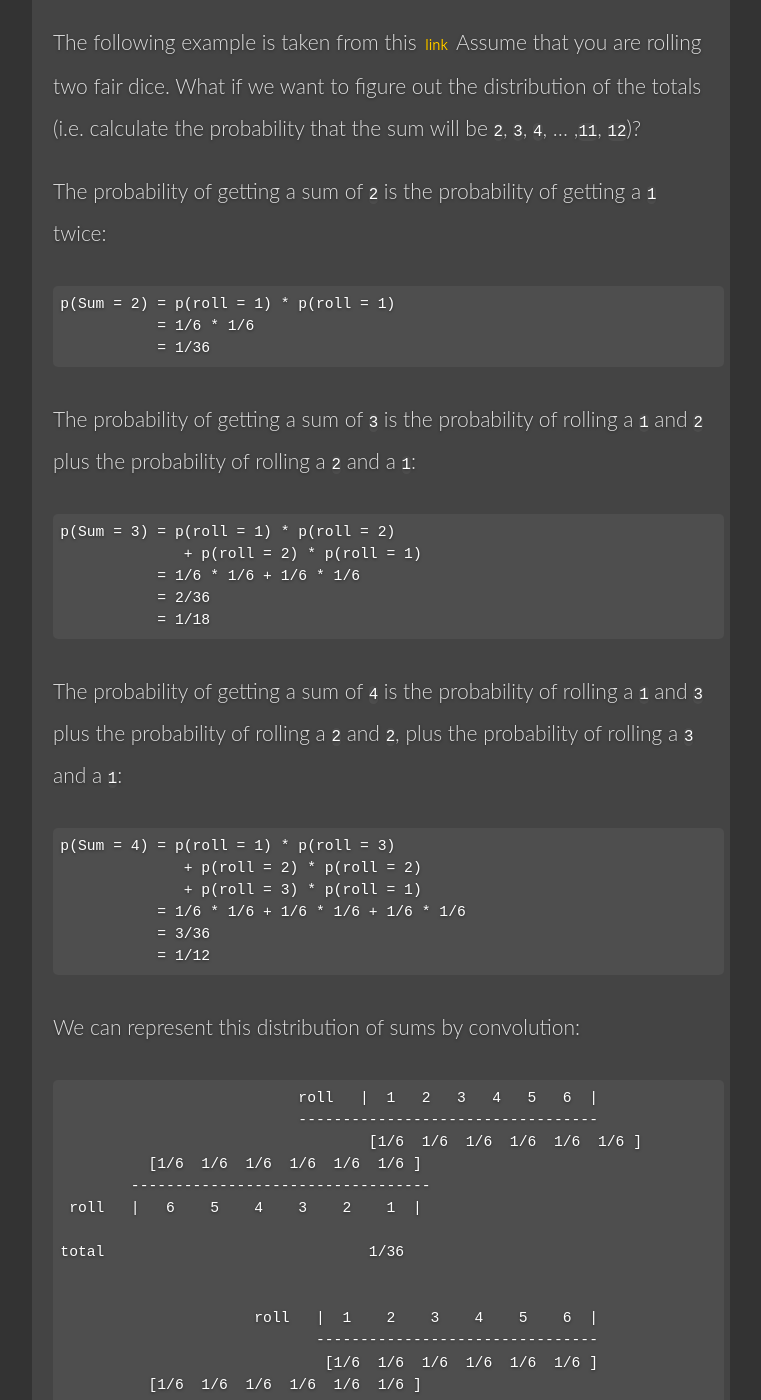
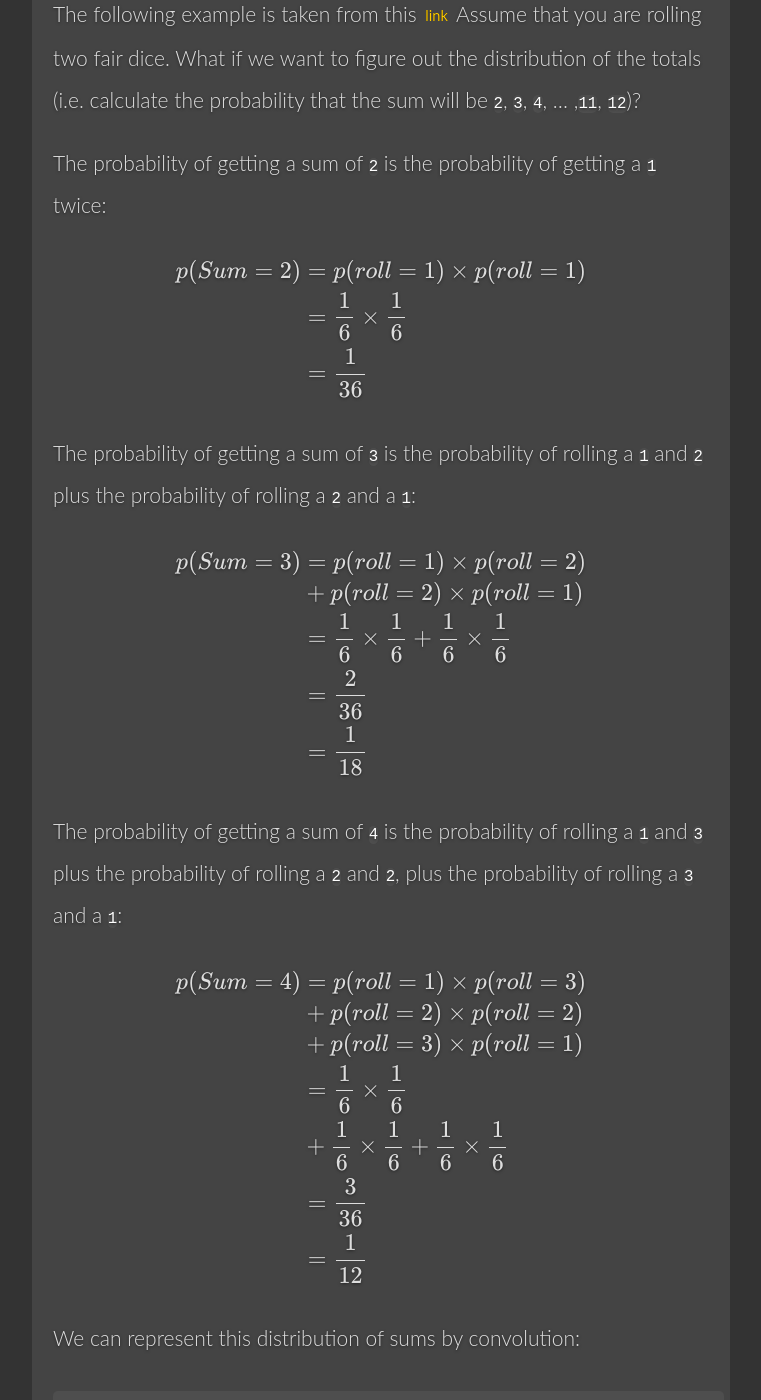
Before and after one commit to Edderic/edderic.github.io, a Jekyll site: the page built from _posts/2015-07-12-probability-of-hitting-deadlines-based-on-pivotal-tracker-points.markdown, in a window 1280 px wide and 1400 px high, scrolled down 6013 px. Shown: the whole window, without its empty margins (259-1020 px from the left). Built offline with Jekyll 4.4.1, drawn with Linux system fonts in a browser that asks for light colours; formulas are drawn with MathJax 3; some of the changed text lies outside the part shown.

Commit message:
prettify using MathJax

````diff
--- a/_posts/2015-07-12-probability-of-hitting-deadlines-based-on-pivotal-tracker-points.markdown
+++ b/_posts/2015-07-12-probability-of-hitting-deadlines-based-on-pivotal-tracker-points.markdown
@@ -104,10 +104,7 @@ represent the time-elapsed distribution over a `1`-pointer as `A`, and let's
 represent the time-elapsed distribution over a `2`-pointer as `B`. Thus, we could
 get the `T` total distribution by convolving the distributions as follows:
 
-```
-T(t) = A(t) ∗ A(t) ∗ A(t) ∗ A(t) ∗ A(t) ∗
-B(t) ∗ B(t)
-```
+$$T(t) = A(t) ∗ A(t) ∗ A(t) ∗ A(t) ∗ A(t) ∗ B(t) ∗ B(t)$$
 
 where `∗` is the convolution operator.
 
@@ -146,7 +143,7 @@ are lined up:
     ---------------
                 18
 
-The resulting array is the convolution: `[4, 13, 28, 27, 18]`
+The resulting array is the convolution: $$[4, 13, 28, 27, 18]$$
 
 ### How is convolution related to probability?
 The following example is taken from this [link](http://www.dartmouth.edu/~chance/teaching_aids/books_articles/probability_book/Chapter7.pdf) Assume that you are rolling
@@ -156,28 +153,41 @@ totals (i.e. calculate the probability that the sum will be `2`, `3`, `4`, ...
 
 The probability of getting a sum of `2` is the probability of getting a `1` twice:
 
-    p(Sum = 2) = p(roll = 1) * p(roll = 1)
-               = 1/6 * 1/6
-               = 1/36
+$$
+\begin{align}
+ p(Sum = 2) &= p(roll = 1) \times p(roll = 1) \\
+ &= \frac{1}{6} \times \frac{1}{6} \\
+ &= \frac{1}{36} \\
+\end{align}
+$$
 
 The probability of getting a sum of `3` is the probability of rolling a `1` and `2`
 plus the probability of rolling a `2` and a `1`:
 
-    p(Sum = 3) = p(roll = 1) * p(roll = 2)
-                  + p(roll = 2) * p(roll = 1)
-               = 1/6 * 1/6 + 1/6 * 1/6
-               = 2/36
-               = 1/18
+$$
+\begin{align}
+ p(Sum = 3) &= p(roll = 1) \times p(roll = 2) \\
+&+ p(roll = 2) \times p(roll = 1) \\
+ &= \frac{1}{6} \times \frac{1}{6} + \frac{1}{6} \times \frac{1}{6}\\
+ &= \frac{2}{36} \\
+ &= \frac{1}{18} \\
+\end{align}
+$$
 
 The probability of getting a sum of `4` is the probability of rolling a `1` and `3`
 plus the probability of rolling a `2` and `2`, plus the probability of rolling a `3` and a `1`:
 
-    p(Sum = 4) = p(roll = 1) * p(roll = 3)
-                  + p(roll = 2) * p(roll = 2)
-                  + p(roll = 3) * p(roll = 1)
-               = 1/6 * 1/6 + 1/6 * 1/6 + 1/6 * 1/6
-               = 3/36
-               = 1/12
+$$
+\begin{align}
+ p(Sum = 4) &= p(roll = 1) \times p(roll = 3) \\
+&+ p(roll = 2) \times p(roll = 2) \\
+&+ p(roll = 3) \times p(roll = 1) \\
+ &= \frac{1}{6} \times \frac{1}{6} \\
+  &+ \frac{1}{6} \times \frac{1}{6} + \frac{1}{6} \times \frac{1}{6}\\
+ &= \frac{3}{36} \\
+ &= \frac{1}{12} \\
+\end{align}
+$$
 
 We can represent this distribution of sums by convolution:
 
@@ -224,11 +234,11 @@ etc.
 
 The distribution of sums is:
 
- [`1/36`, `2/36`, `3/36`, `4/36`, `5/36`, `6/36`, `5/36`, `4/36`, `3/36`, `2/36`, `1/36`]
+$$[1/36, 2/36, 3/36, 4/36, 5/36, 6/36, 5/36, 4/36, 3/36, 2/36, 1/36]$$
 
 for
 
-`p(total=2), p(total=3), ... ,p(total=11), p(total=12)`
+$$p(total=2), p(total=3), ... ,p(total=11), p(total=12)$$
 
 Let's get back to our idea of finding the probability of getting a number of stories
 that have variable estimates finished by a certain amount of time. So instead of
@@ -243,7 +253,7 @@ example, let's say that the probability distribution of stories estimated as 1 i
 and the probability distributions of stories estimated as `2` is `B(t)`. If we have `3`
 `1`-pointer stories and `2` `2`-pointer stories, then we convolve as follows:
 
-    A(t) ∗ A(t) ∗ A(t) ∗ B(t) ∗ B(t)
+$$A(t) ∗ A(t) ∗ A(t) ∗ B(t) ∗ B(t)$$
 
 Once we have the total distribution of elapsed time, we can then answer the question
 of "What is the probability of getting `3` `1`-pointer stories and `2` `2`-pointer stories
@@ -403,14 +413,20 @@ is in `8` working hours.
 </figcaption>
 </figure>
 
-I would just take the average of the two probabilities:
+We assume that the probability of getting the five `1`-pointers done,
+\\(P(X)\\), is independent of getting the two `2`-pointers done, \\(P(Y)\\),
+because one should not influence the other. The probability of them both
+happening at the same time is:
 
-    0.694 + 0.421
-    ------------- = 0.5575
-          2
+$$
+\begin{align}
+P(X,Y) &= P(X) \times P(Y) \\
+         &= 0.694 \times 0.421 \\
+         &= 0.292174
+\end{align}
+$$
 
-It's only slightly better than `50%`. It's possible that we might have to make
-overtime to finish the stories in this case (hopefully not!).
+Looks like we might have to do some overtime...
 
 ## Code
 
````
